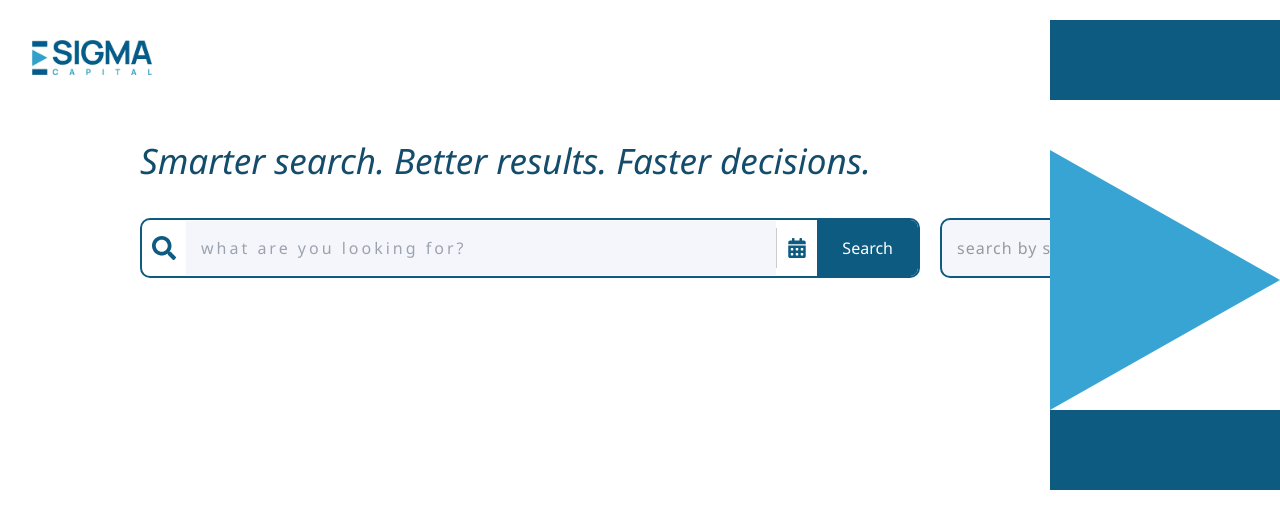
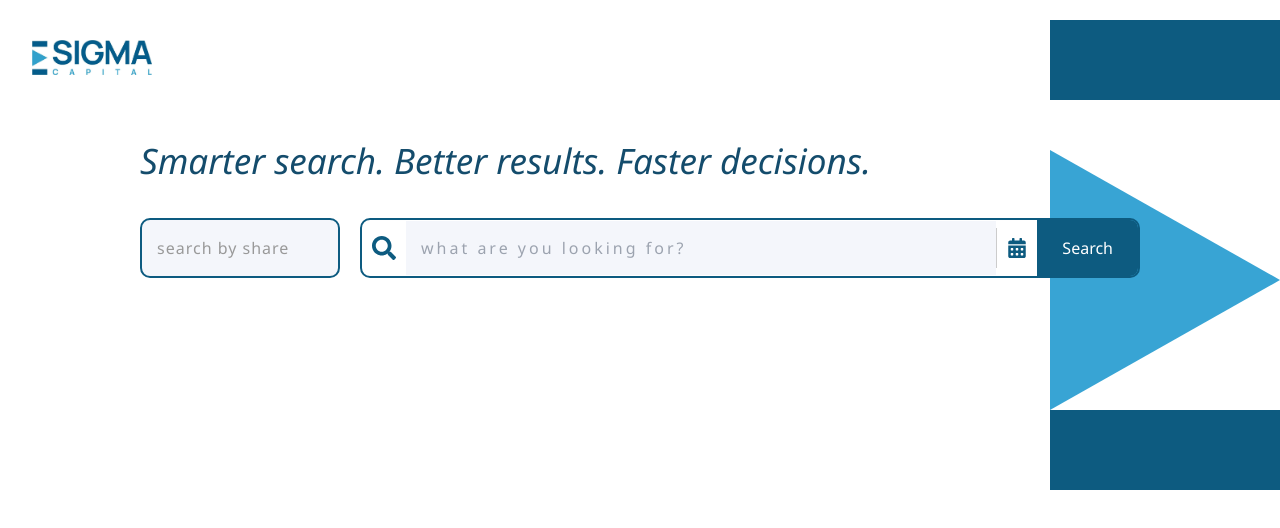
Before and after one commit to mrmosho/new-UI, a React (Vite) app: page / in a window 1280 px wide. Shown: the top 528 px of the page. Built offline with nearby package versions, Linux system fonts and the light colour scheme.

Commit message:
Reverse search bar order
Swap the order of the search bars in the UI.

```diff
--- a/src/pages/Index.tsx
+++ b/src/pages/Index.tsx
@@ -35,6 +35,17 @@ function Index() {
         <div className="tagline">Smarter search. Better results. Faster decisions.</div>
 
         <div className="search-group">
+          <div className="keyword-box">
+            <input
+              type="text"
+              placeholder="search by share"
+              value={keywords}
+              onChange={e => setKeywords(e.target.value)}
+              onKeyDown={e => { if (e.key === 'Enter') handleSearch(); }}
+              disabled={loading}
+            />
+          </div>
+
           <div className="search-box">
             <div className="icon"><FaSearch /></div>
             <input
@@ -51,17 +62,6 @@ function Index() {
             <button onClick={handleSearch} disabled={loading || (!query.trim() && !keywords.trim())}>
               {loading ? 'Searching...' : 'Search'}
             </button>
-          </div>
-
-          <div className="keyword-box">
-            <input
-              type="text"
-              placeholder="search by share"
-              value={keywords}
-              onChange={e => setKeywords(e.target.value)}
-              onKeyDown={e => { if (e.key === 'Enter') handleSearch(); }}
-              disabled={loading}
-            />
           </div>
         </div>
 
```
